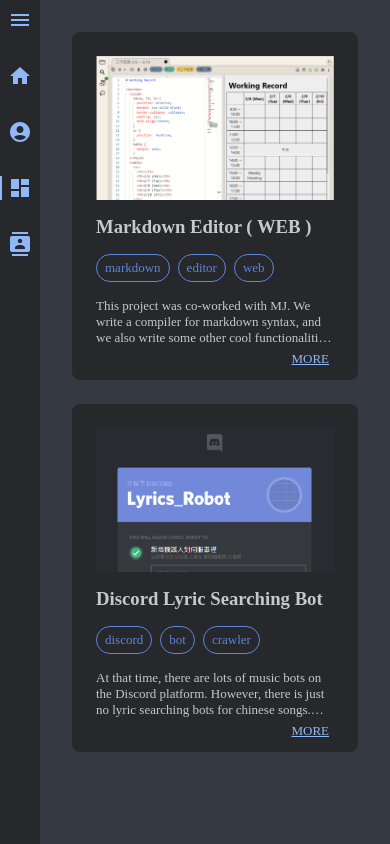
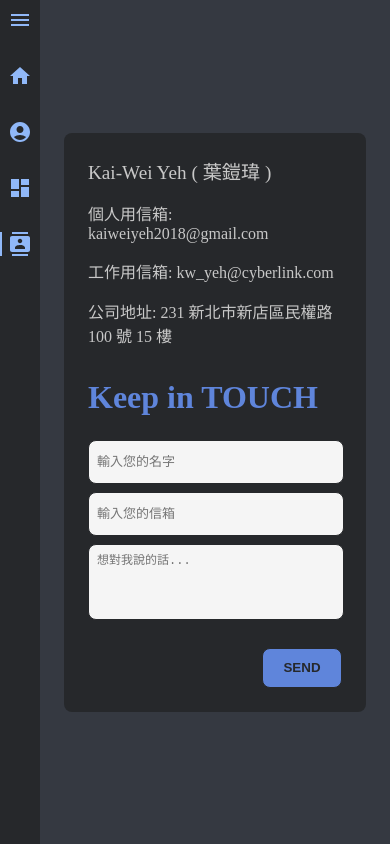
Before and after one commit to kwei/Personal-page, a React app: page / in a window 390 px wide. Built offline with nearby package versions, Linux system fonts and the light colour scheme.

Commit message:
feat: contact

```diff
--- a/src/component/Contact/Contact.jsx
+++ b/src/component/Contact/Contact.jsx
@@ -4,7 +4,29 @@
 const Contact = () => {
     return (
         <div className="contact-page">
-
+            <div className="contact-card">
+                <div className="contact-info">
+                    <div className="name">Kai-Wei Yeh ( 葉鎧瑋 )</div>
+                    <div className="email">個人用信箱: kaiweiyeh2018@gmail.com</div>
+                    <div className="email">工作用信箱: kw_yeh@cyberlink.com</div>
+                    <div className="work-address">公司地址: 231 新北市新店區民權路 100 號 15 樓</div>
+                </div>
+                <div className="email-form">
+                    <div className="title"><h1>Keep in TOUCH</h1></div>
+                    <div className="form">
+                        <div className="name">
+                            <input type="text" name="name" placeholder="輸入您的名字"></input>
+                        </div>
+                        <div className="email">
+                            <input type="email" name="email" placeholder="輸入您的信箱"></input>
+                        </div>
+                        <div className="text">
+                            <textarea placeholder="想對我說的話..."></textarea>
+                        </div>
+                    </div>
+                    <div className="btn-submit"><button>SEND</button></div>
+                </div>
+            </div>
         </div>
     )
 }
--- a/src/component/Contact/Contact.scss
+++ b/src/component/Contact/Contact.scss
@@ -2,6 +2,231 @@
     position: relative;
     display: flex;
     flex-direction: column;
-    width: 100%;
-    height: 100%;
+    align-items: center;
+    width: calc(100% - 3rem);
+    height: calc(100% - 3rem);
+    padding: 1.5rem;
 }
+.contact-page > .contact-card {
+    position: relative;
+    display: flex;
+    align-items: center;
+    flex-direction: row;
+    width: calc(90% - 3rem);
+    height: auto;
+    margin: auto;
+    border-radius: 0.5rem;
+    background-color: var(--black);
+    padding: 1.5rem;
+}
+.contact-page > .contact-card > div {
+    position: relative;
+    display: flex;
+    flex-direction: column;
+    width: 50%;
+}
+
+.contact-info {
+    gap: 1rem;
+    .name {
+        position: relative;
+        font-size: larger;
+        color: var(--text);
+    }
+    .email {
+        position: relative;
+        font-size: medium;
+        color: var(--text);
+    }
+    .work-address {
+        position: relative;
+        font-size: medium;
+        color: var(--text);
+    }
+}
+
+.email-form {
+    gap: 1.5rem;
+    .title {
+        position: relative;
+        h1 {
+            position: relative;
+            margin: 0;
+            color: var(--primary);
+        }
+    }
+    .form {
+        position: relative;
+        display: flex;
+        flex-direction: column;
+        width: 100%;
+        gap: 0.5rem;
+    }
+    .form > div {
+        position: relative;
+        input {
+            position: relative;
+            width: calc(100% - 16px);
+            height: 2rem;
+            padding: 5px 8px;
+            border-radius: 0.5rem;
+            outline: none;
+            border: 1px solid var(--black);
+            background-color: whitesmoke;
+            font-size: small;
+        }
+        textarea {
+            position: relative;
+            width: calc(100% - 16px);
+            height: 4rem;
+            padding: 5px 8px;
+            border-radius: 0.5rem;
+            outline: none;
+            border: 1px solid var(--black);
+            background-color: whitesmoke;
+            resize: none;
+            font-size: small;
+        }
+    }
+    .btn-submit {
+        position: relative;
+        display: flex;
+        width: 100%;
+        justify-content: flex-end;
+        button {
+            position: relative;
+            width: 80px;
+            height: 40px;
+            border-radius: 0.5rem;
+            background-color: var(--primary);
+            border: 1px solid var(--black);
+            color: var(--black);
+            font-weight: 600;
+            cursor: pointer;
+            &:hover {
+                background-color: var(--info);
+            }
+            &:active {
+                border: 1px solid var(--info);
+            }
+        }
+    }
+}
+
+@media screen and (max-width: 940px) {
+    .contact-page {
+        position: relative;
+        display: flex;
+        flex-direction: column;
+        align-items: center;
+        width: calc(100% - 3rem);
+        height: calc(100% - 3rem);
+        padding: 1.5rem;
+    }
+    .contact-page > .contact-card {
+        position: relative;
+        display: flex;
+        align-items: center;
+        flex-direction: column;
+        width: calc(100% - 3rem);
+        height: auto;
+        margin: auto;
+        border-radius: 0.5rem;
+        background-color: var(--black);
+        padding: 1.5rem;
+        gap: 2rem;
+    }
+    .contact-page > .contact-card > div {
+        position: relative;
+        display: flex;
+        flex-direction: column;
+        width: 100%;
+    }
+
+    .contact-info {
+        gap: 1rem;
+        .name {
+            position: relative;
+            font-size: larger;
+            color: var(--text);
+        }
+        .email {
+            position: relative;
+            font-size: medium;
+            color: var(--text);
+        }
+        .work-address {
+            position: relative;
+            font-size: medium;
+            color: var(--text);
+        }
+    }
+
+    .email-form {
+        gap: 1.5rem;
+        .title {
+            position: relative;
+            h1 {
+                position: relative;
+                margin: 0;
+                color: var(--primary);
+            }
+        }
+        .form {
+            position: relative;
+            display: flex;
+            flex-direction: column;
+            width: 100%;
+            gap: 0.5rem;
+        }
+        .form > div {
+            position: relative;
+            input {
+                position: relative;
+                width: calc(100% - 16px);
+                height: 2rem;
+                padding: 5px 8px;
+                border-radius: 0.5rem;
+                outline: none;
+                border: 1px solid var(--black);
+                background-color: whitesmoke;
+                font-size: small;
+            }
+            textarea {
+                position: relative;
+                width: calc(100% - 16px);
+                height: 4rem;
+                padding: 5px 8px;
+                border-radius: 0.5rem;
+                outline: none;
+                border: 1px solid var(--black);
+                background-color: whitesmoke;
+                resize: none;
+                font-size: small;
+            }
+        }
+        .btn-submit {
+            position: relative;
+            display: flex;
+            width: 100%;
+            justify-content: flex-end;
+            button {
+                position: relative;
+                width: 80px;
+                height: 40px;
+                border-radius: 0.5rem;
+                background-color: var(--primary);
+                border: 1px solid var(--black);
+                color: var(--black);
+                font-weight: 600;
+                cursor: pointer;
+                &:hover {
+                    background-color: var(--info);
+                }
+                &:active {
+                    border: 1px solid var(--info);
+                }
+            }
+        }
+    }
+}
--- a/src/index.jsx
+++ b/src/index.jsx
@@ -10,7 +10,7 @@
 const render = createRoot(rootElement);
 
 const App = () => {
-    const [ currentView, setCurrentView ] = useState(NAVIGATION.PROJECT)
+    const [ currentView, setCurrentView ] = useState(NAVIGATION.CONTACT)
     return (
         <MainPageContext.Provider
             value={{
```
